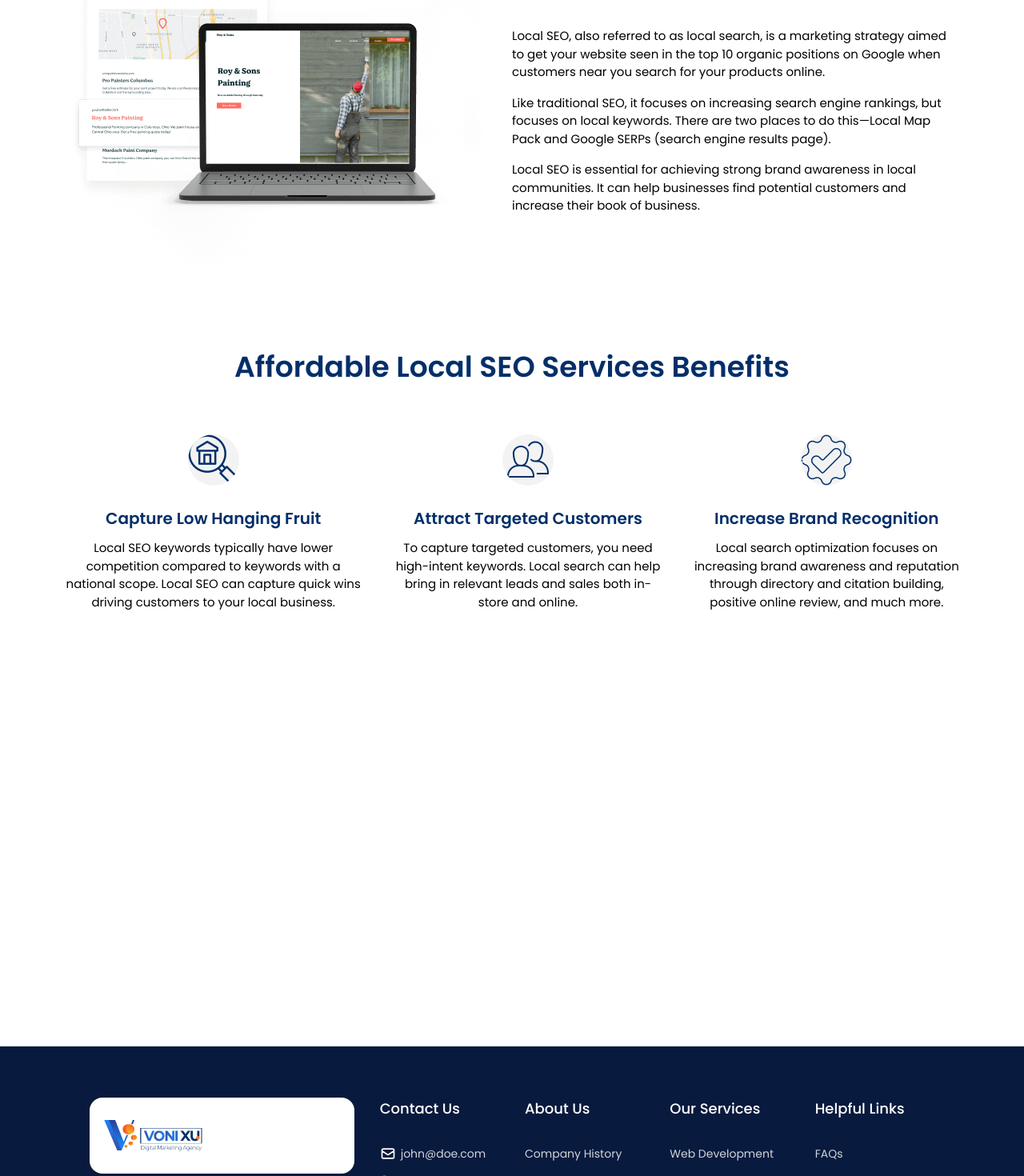
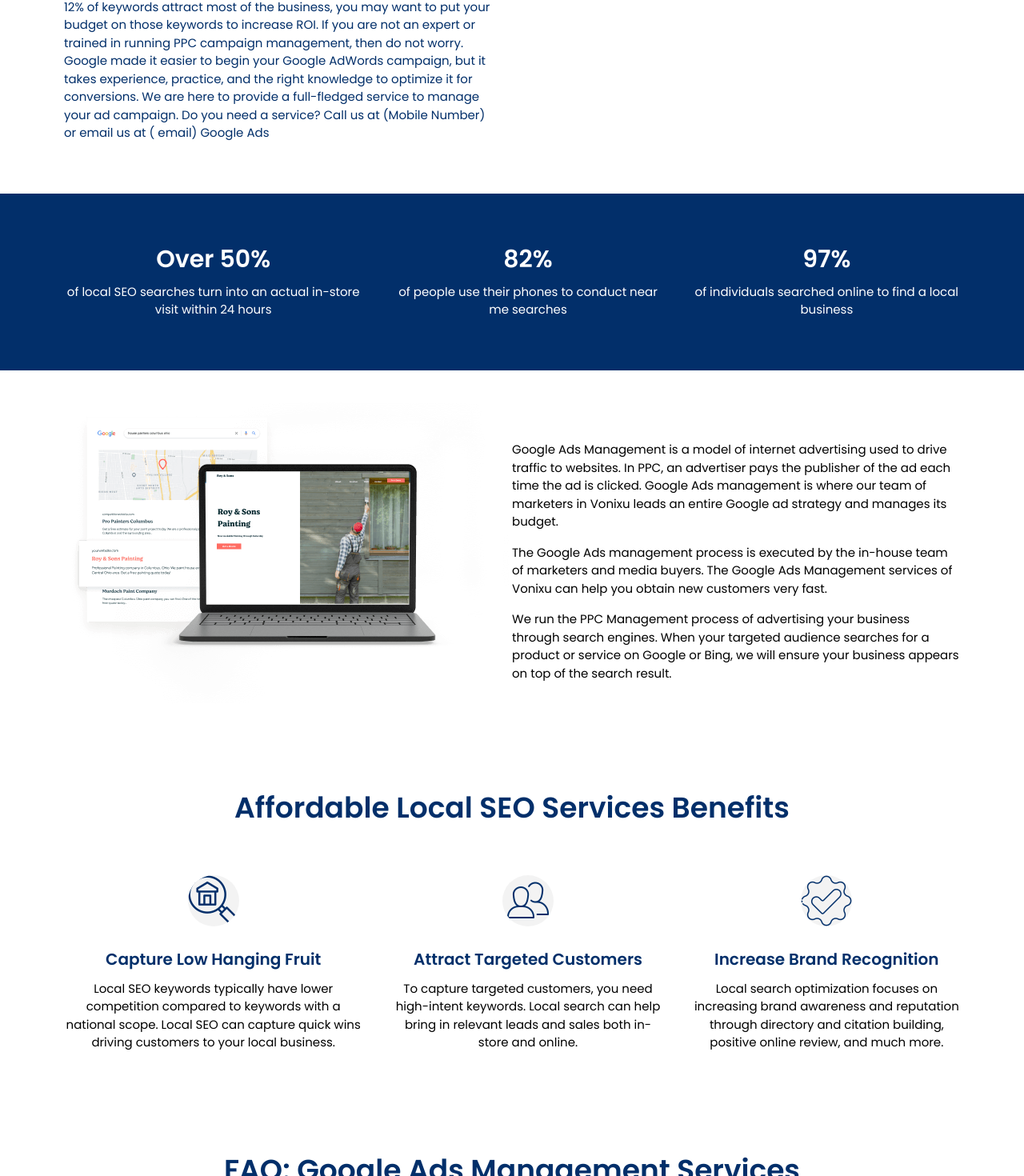
Before and after one commit to alamincoders/vonixu, a Next.js app: page /googleAdsManagement in a window 1280 px wide. Shown: the part 1314-2784 px from the top of the page at 80% size. Built offline with nearby package versions, Linux system fonts and the light colour scheme; a small style sheet from the web is missing.

Commit message:
GoogleAdsManagement content done

```diff
--- a/components/DigitalMarketing/GoogleAdsManagement.jsx
+++ b/components/DigitalMarketing/GoogleAdsManagement.jsx
@@ -6,19 +6,37 @@ import WhatSEO from "../ServicesComponents/WhatSEO";
 import SEOBenefits from "../ServicesComponents/SEOBenefits";
 
 import seo from "../../assets/services/whatseo.png";
-
-import bImg from "../../assets/services/local.webp";
 import Banner from "../ServicesComponents/Banner";
 import ServiceFAQ from "../ServicesComponents/ServiceFAQ";
 
 const GoogleAdsManagement = () => {
   return (
     <>
-      <Banner title="VISER SEO Services: Rank on Search Engine & Drive Organic Traffic to Your Website" />
+      <Banner title="Google Ads Management Service: Achieve More Revenue from Paid Ads by Investing Less" />
       <SeoFormBanner
-        title="Affordable Local SEO"
-        p="Manta has ranked millions of local businesses in the top 10 of Google for over 20 years with our affordable local SEO services. We help businesses get found by a large local audience to increase both leads and sales. Learn how our local  SEO services can help you find new customers today!"
-        img={bImg}
+        title="Our Google Ads Management service can help to grow your business in different ways"
+        p1="1. Get High-quality Traffic and Raise the Rate of Conversion
+Google Ads Management is a model of internet advertising used to drive traffic to websites. In PPC, an advertiser pays the publisher of the ad each time the ad is clicked.
+
+Google Ads management is where our team of marketers in Vonixu leads an entire Google ad strategy and manages its budget. The Google Ads management process is executed by the in-house team of marketers and media buyers.
+
+The Google Ads Management services of  VONIXU can help you obtain new customers very fast. We run the PPC Management process of advertising your business through search engines. When your targeted audience searches for a product or service on Google or Bing, we will ensure your business appears on top of the search result.
+"
+        p2="Get Instant Result
+Paid advertisements will drive traffic instantly to your website immediately after setting up. It is much different than the organic search listing. Because for paid ads, you will be on the first page of search engines directly by the use of Google ads or Bing ads.
+
+The Google Ads expert of VONIXU takes care of everything you need
+
+We will Detect and identify the keywords that your targeted audience is searching for. Our experts will choose which paid media channels to follow. These include Google Ads, Bing Ads, and also social media advertising.
+
+We will determine each campaign and keyword for proficiency, confirming PPC efforts bring a positive return on investment. Our competent Google Ads managers will study the competition and observe what they are doing, what are their targeted keywords. Also, observe what ad creative they are using.
+"
+        p3="For campaign optimization, we analyze the structure of the campaign and optimization based on high-performing keywords. For instance, if 12% of keywords attract most of the business, you may want to put your budget on those keywords to increase ROI.
+
+If you are not an expert or trained in running PPC campaign management, then do not worry. Google made it easier to begin your Google AdWords campaign, but it takes experience, practice, and the right knowledge to optimize it for conversions. We are here to provide a full-fledged service to manage your ad campaign.
+
+Do you need a service? Call us at (Mobile Number)  or email us at  ( email) Google Ads
+"
       />
       <OverPercent
         title1="Over 50%"
@@ -30,10 +48,18 @@ const GoogleAdsManagement = () => {
       />
       <WhatSEO
         img={seo}
-        title="What is Affordable Local SEO?"
-        p1="Local SEO, also referred to as local search, is a marketing strategy aimed to get your website seen in the top 10 organic positions on Google  when customers near you search for your products online."
-        p2=" Like traditional SEO, it focuses on increasing search engine rankings, but focuses on local keywords. There are two places to do this—Local Map Pack and Google SERPs (search engine results page)."
-        p3=" Local SEO is essential for achieving strong brand awareness in local communities. It can help businesses find potential customers and increase their book of business."
+        title="What is Google Ads Management Services"
+        p1="Google Ads Management is a model of internet advertising used to drive traffic to websites. In PPC, an advertiser pays the publisher of the ad each time the ad is clicked.
+
+Google Ads management is where our team of marketers in Vonixu  leads an entire Google ad strategy and manages its budget.
+"
+        p2=" The Google Ads management process is executed by the in-house team of marketers and media buyers.
+
+The Google Ads Management services of Vonixu can help you obtain new customers very fast.
+"
+        p3=" We run the PPC Management process of advertising your business through search engines. When your targeted audience searches for a product or service on Google or Bing, we will ensure your business appears on top of the search result.
+
+"
       />
       <SEOBenefits
         title1="Affordable Local SEO Services Benefits "
@@ -45,30 +71,53 @@ const GoogleAdsManagement = () => {
         p3=" Local search optimization focuses on increasing brand awareness and reputation through directory and citation building, positive online  review, and much more."
       />{" "}
       <ServiceFAQ
-        que1=""
-        que2=""
-        que3=""
-        que4=""
-        que5=""
-        que6=""
-        que7=""
-        que8=""
-        que9=""
-        que10=""
-        que11=""
-        que12=""
-        ans1=""
-        ans2=""
-        ans3=""
-        ans4=""
-        ans5=""
-        ans6=""
-        ans7=""
-        ans8=""
-        ans9=""
-        ans10=""
-        ans11=""
-        ans12=""
+        title="FAQ: Google Ads Management Services"
+        que1="What Type of Results Can I Expect?"
+        que2="How Much Traffic Can I Expect?"
+        que3="How Many Conversions Can I Expect?"
+        que4="Isn't It Expensive to Advertise on Search Engines Like Google?"
+        que5="How Long Are the Contracts?"
+        que6="How Will You Create Ads That Fit My Business?"
+        que7="Who Will be Working on My Account?"
+        que8="Are There Any Setup Fees?"
+        que9="How Will You Learn My Business?"
+        que10="Do I Have to Provide You With Content for Advertisements?"
+        ans1="
+We focus on website traffic and conversion as the primary performance indicators. We will assess how much traffic your website is receiving and how many people converted into the aspired result.
+"
+        ans2="The amount of traffic may vary every month. It depends on two primary factors such as
+How effective we make your campaign
+Your advertising budget
+If you invest more in your ad campaign, we will systematically bring you a better result.
+"
+        ans3="The conversion rate or the amount of conversion also varies. We can track your conversion rate from our ads. The observation of conversions will enable us to use the data of our ad campaigns’ performance to achieve gradual improvements.
+
+It is essential to keep in mind that many other external factors can impact the conversion rate. These factors are not in our control.
+Price
+Product
+Quality
+Website destination
+Competitive market
+"
+        ans4="It can indeed be a bit expensive to advertise on Google. The reason is they have a pay-per-click model, which indicates you pay every time someone clicks on your ads, and the traffic is quality. The targeted people who see your advertisement are mostly searching for relevant products and services you are providing. Hence it is a good investment.
+
+We suggest our clients analyze the average lifetime value of a customer for their company. Once you know this, distinguish the highest amount you want to spend to obtain a customer. With an expert paid search manager, we can support you to increase your brand recognition while obtaining new customers at a favorable charge by time.
+"
+        ans5="At first, we made a contract for three months. Following the primary contract term is finished, your account will be serviced monthly. You have the choice to cancel the contract at any time, but you have to notify before 30 days. For cancellation, we will cancel all services and return all your information to you.
+"
+        ans6="From the questionnaire, we will have all the necessary information about your advertisement preference. While forming the strategy, we will specify our advertising approach. Once it is ready, we will send the strategy to you for approval. If our approach seems useful, then you can approve the strategy. If you did-approve our strategy, then we will recreate everything with your specific requirements."
+        ans7="We will assign a manager for dedicated paid search accounts. A dedicated paid search account manager is a trained person in search engine marketing and likely to have a high level of experience in this area working with similar clients.
+
+The search engine ad manager will be the bridge between you, us, and the traffic. We will have an internal process to review all deliverables’ data and information before sending it to you. This whole process is made to confirm you receive high-quality professional work.
+"
+        ans8="We have a one-time setting up. This fee is taken for your primary setting up from our end to run the campaign.  Things we are going to in our set up are:
+setting you up in search engine system
+setting up an analytics system
+setting up other administrative tasks
+setting up necessary advertising accounts
+"
+        ans9="First, we will provide you with a quisonare. Once we get the questionnaire with all the answers, we will schedule an onboard call and get more answers about your business and company. After the call, we will do thorough and in-depth research about your business to form the ad campaign."
+        ans10="Not necessarily. Perhaps if you send us your content, then it will be easy for us. But we can ensure that we can create unique content for advertising that is related to your company. We have all the essential resources that include stock photos, software, and experts"
       />
     </>
   );
```
